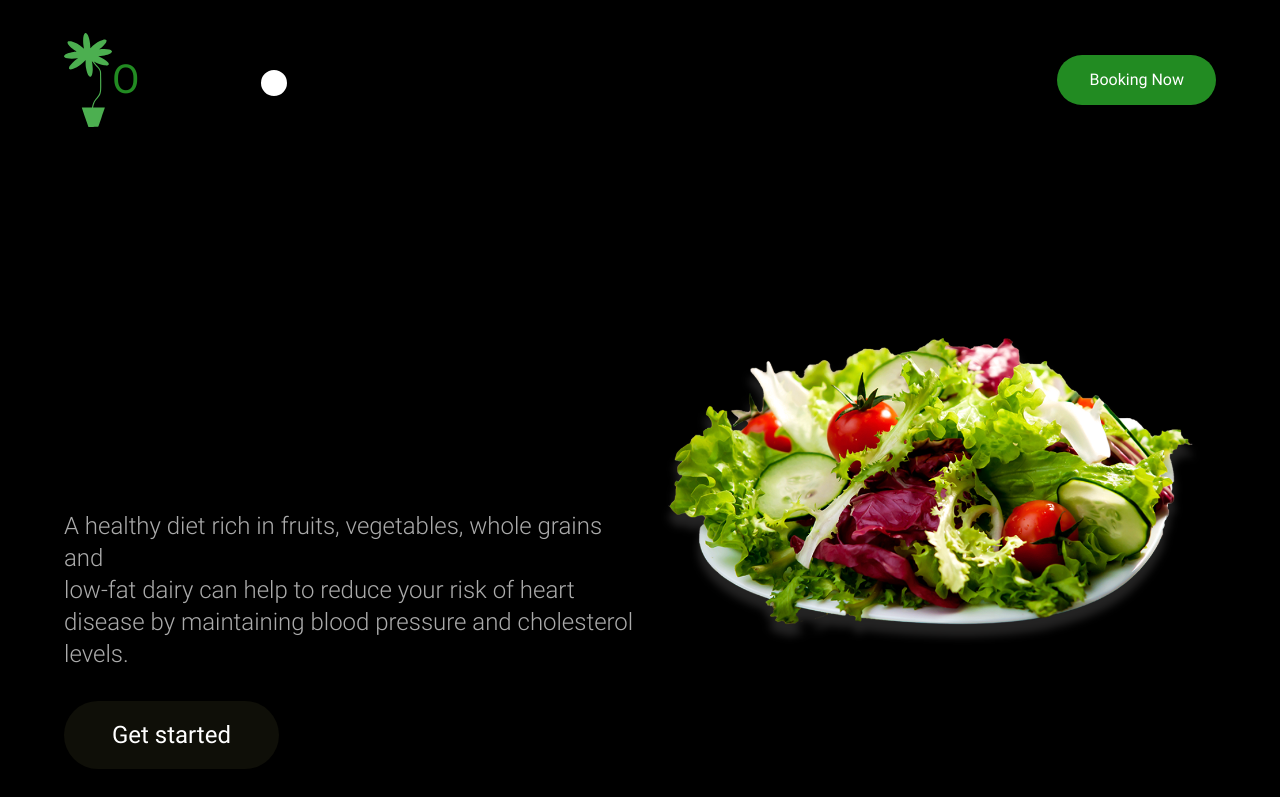
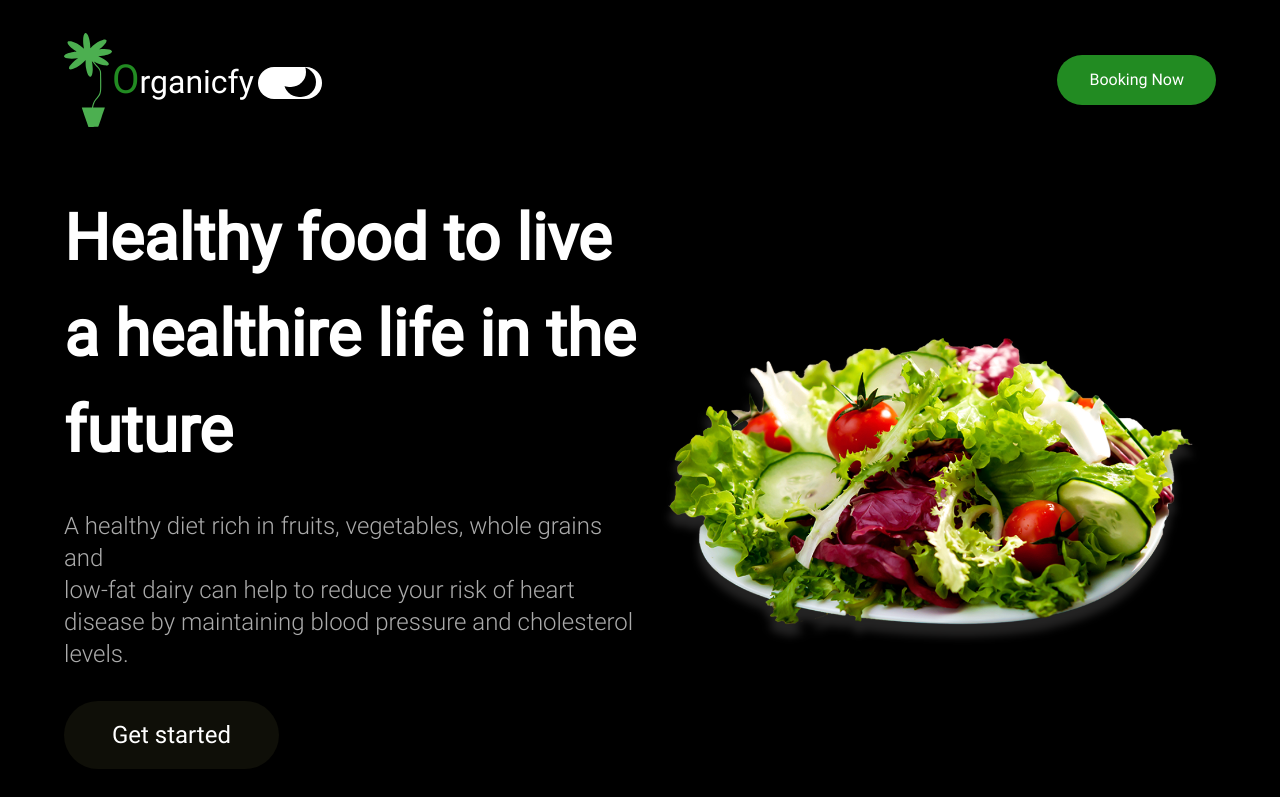
Before and after one commit to PouRiaBG/organic-shop, a plain HTML site: page index.html in a window 1280 px wide. Both pictures are taken after a click on the checkbox 289 px from the left and 83 px from the top of the page. Shown: the top 797 px of the page. Drawn offline with Linux system fonts and the light colour scheme.

Commit message:
feat(): implement dark mode WIP

```diff
--- a/css/style.css
+++ b/css/style.css
@@ -1,8 +1,16 @@
 :root {
   --bg-color: white;
+  --title-color: black;
+  --desc-color: black;
+  --bg-footer-color: #f7faf8;
+  --bg-toggle-color: black;
 }
 :root .dark-theme {
   --bg-color: black;
+  --title-color: white;
+  --desc-color: #ababab;
+  --bg-footer-color: black;
+  --bg-toggle-color: white;
 }
 body {
   display: flex;
@@ -60,20 +68,25 @@ body {
   appearance: none;
   width: inherit;
   height: inherit;
-  background: black;
+  background: var(--bg-toggle-color);
   border-radius: 5rem;
   cursor: pointer;
 }
 .toggle-container input[type="checkbox"]::after {
   position: absolute;
-  top: 3px;
-  left: 4px;
+  top: 4px;
+  left: 6px;
   width: 2rem;
-  height: inherit;
+  height: 1.9rem;
   content: "";
-  background-color: white;
-  border: 3px solid black;
+  background-color: var(--bg-color);
   border-radius: 5rem;
+}
+.dark-theme .toggle-container input[type="checkbox"]::after {
+  top: -7px;
+  left: 20px;
+  background-color: transparent;
+  box-shadow: 10px 10px black;
 }
 .logo {
   display: flex;
@@ -81,6 +94,7 @@ body {
 }
 .logo p {
   font-size: 2rem;
+  color: var(--title-color);
 }
 .logo p::first-letter {
   font-size: 2.5rem;
@@ -119,6 +133,7 @@ section {
 }
 #header aside h1 {
   font-size: 4rem;
+  color: var(--title-color);
 }
 #header aside p {
   color: #ababab;
@@ -150,6 +165,7 @@ section {
 }
 #main .dish h1 {
   font-size: 4rem;
+  color: var(--title-color);
 }
 #main .dish p:nth-child(2) {
   color: #ababab;
@@ -174,11 +190,13 @@ section {
 }
 .card-container div h2 {
   font-size: 2rem;
+  color: var(--title-color);
 }
 .card-container div p {
   font-family: roboto-light;
   font-size: 1rem;
   line-height: 2rem;
+  color: var(--desc-color);
 }
 
 #main .tomato {
@@ -197,6 +215,7 @@ section {
 }
 .tomato aside h1 {
   font-size: 4rem;
+  color: var(--title-color);
 }
 .tomato aside button {
   background-color: #0f0f08;
@@ -267,7 +286,7 @@ section {
 /* start footer styles */
 
 #footer {
-  background-color: #f7faf8;
+  background-color: var(--bg-footer-color);
   height: 50vh;
   display: flex;
   align-items: center;
@@ -288,9 +307,11 @@ h4 {
   padding: 1rem;
 }
 #footer h4 {
+  color: var(--title-color);
   font-family: roboto-md;
 }
 #footer p {
+  color: var(--desc-color);
   cursor: pointer;
   font-family: roboto-light;
 }
```
